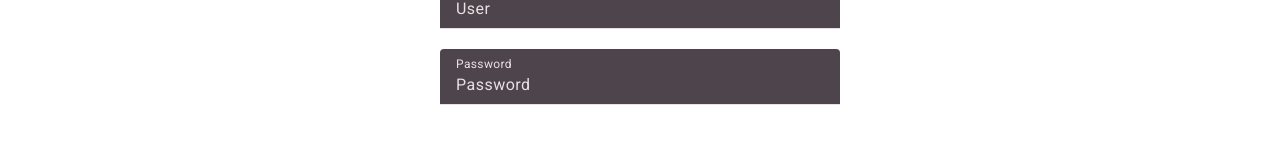
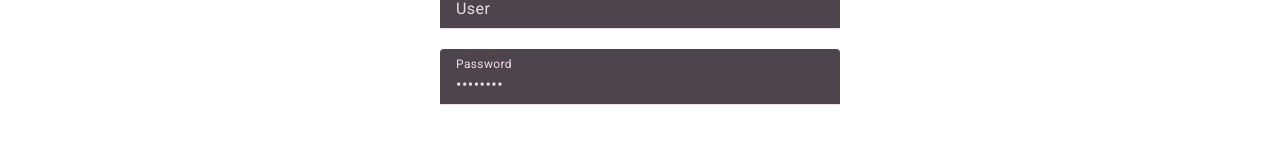
Before and after one commit to BBZ-BL-IT/m426-project-team-autovermietung, an Angular app: page /login in a window 1280 px wide. Shown: the part 191-354 px from the top of the page. Built offline with nearby package versions, Linux system fonts and the light colour scheme.

Commit message:
password input type

```diff
--- a/src/app/pages/login/login.component.html
+++ b/src/app/pages/login/login.component.html
@@ -8,7 +8,7 @@
                 </mat-form-field>
                 <mat-form-field style="width: 400px;">
                     <mat-label>Password</mat-label>
-                    <input matInput placeholder="Ex. Pizza" value="Password">
+                    <input type=password matInput placeholder="Ex. Pizza" value="Password">
                 </mat-form-field>
 
             </div>
```
